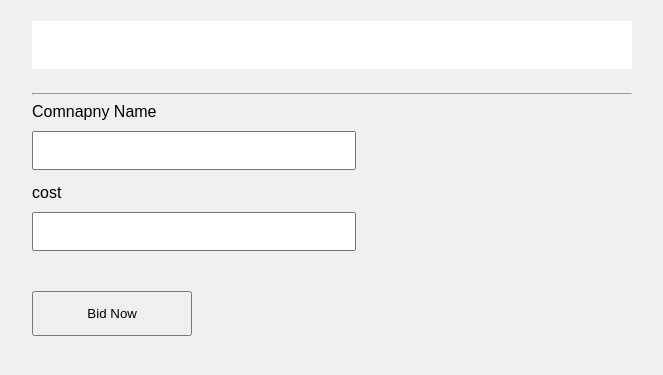
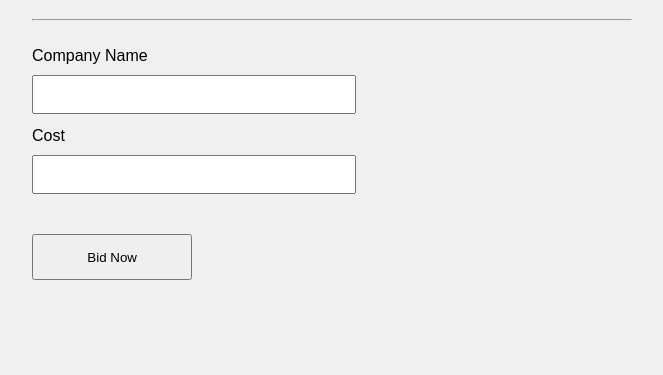
Before and after one commit to jainkuniya/C-Blocks, a website: page web-interface/index.html in a window 1280 px wide. Shown: the part 101-476 px from the top of the page, without its empty margins (308-971 px from the left). Drawn offline with Linux system fonts and the light colour scheme.

Commit message:
Refactor code. Fix typo.

```diff
--- a/web-interface/index.html
+++ b/web-interface/index.html
@@ -13,18 +13,14 @@
     <div class="container">
 
         <h1>Bid for tender</h1>
-        <span id="countIns"></span>
-
-        <h2 id="instructor"></h2>
-        <span id="insTrans"></span>
         <hr>
-
+        <br>
         <img id="loader" src="https://loading.io/spinners/double-ring/lg.double-ring-spinner.gif">
 
-        <label for="cName" class="col-lg-2 control-label">Comnapny Name</label>
+        <label for="cName" class="col-lg-2 control-label">Company Name</label>
         <input id="cName" type="text">
 
-        <label for="cost" class="col-lg-2 control-label">cost</label>
+        <label for="cost" class="col-lg-2 control-label">Cost</label>
         <input id="cost" type="text">
 
         <button id="button">Bid Now</button>
```
